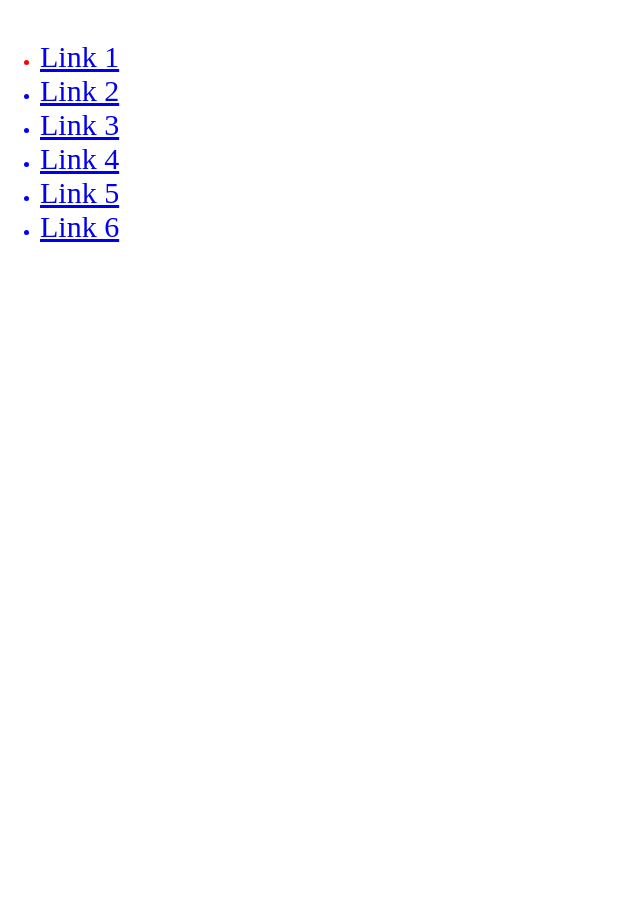
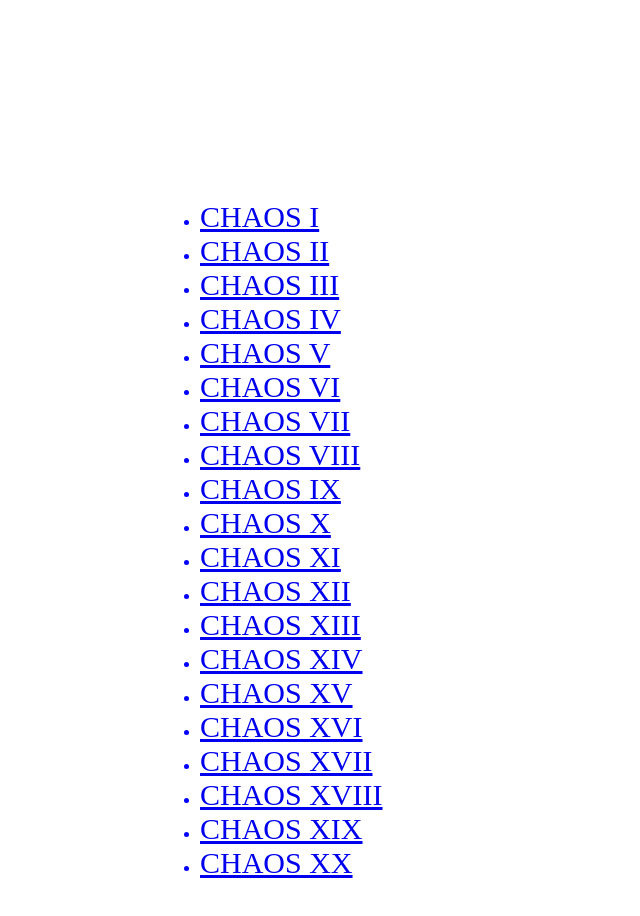
Before and after one commit to Liekegty/class-site, a plain HTML site: page index.html in a window 1280 px wide. Shown: the whole page, without its empty margins (0-640 px from the left). Before the commit the page ends 800 px from the top, so only its background shows below. Drawn offline with Linux system fonts and the light colour scheme.

Commit message:
class site

```diff
--- a/index.html
+++ b/index.html
@@ -4,6 +4,7 @@
 <title>Menu</title>
 
 <style>
+
 
 body, html, * {
     padding: 0;
@@ -12,7 +13,8 @@ body, html, * {
 
 ul {
     /*list-style: none;*/
-    padding: 40px;
+    padding: 200px;
+
     }
 
 a{
@@ -22,7 +24,7 @@ a{
 }
 
 a:visited {
-    color: gray;
+    color: lightgreen;
 }
 
 a:active {
@@ -32,12 +34,16 @@ a:active {
 }
 
 a:hover {
-color: red;
+color: black;
 }
 
 
 #red {
     color: red;
+}
+
+#black {
+    color: black;
 }
 
 .blue {
@@ -48,15 +54,36 @@ color: red;
 
 </head>
 <body>
+
+
+
 <ul>
 <!--this page will open in a new tab-->
-    <li id="red"><a href="pages/poem1.html">Link 1</a></li>
-    <li class="blue"><a href="pages/poem2.html" target="blank">Link 2</a></li>
+
+
+    <li class="blue"><a href=Pages/Poem1.html>CHAOS I</a></li>
+    <li class="blue"><a href=Pages/Poem2.html>CHAOS II</a></li>
+     <li class="blue"><a href=Pages/Poem3.html>CHAOS III</a></li>
+     <li class="blue"><a href=Pages/Poem4.html>CHAOS IV</a></li>
+     <li class="blue"><a href=Pages/Poem5.html>CHAOS V</a></li>
+     <li class="blue"><a href=Pages/Poem6.html>CHAOS VI</a></li>
+     <li class="blue"><a href=Pages/Poem7.html>CHAOS VII</a></li>
+     <li class="blue"><a href=Pages/Poem8.html>CHAOS VIII</a></li>
+     <li class="blue"><a href=Pages/Poem9.html>CHAOS IX</a></li>
+     <li class="blue"><a href=Pages/Poem10.html>CHAOS X</a></li>
+     <li class="blue"><a href=Pages/Poem11.html>CHAOS XI</a></li>
+     <li class="blue"><a href=Pages/Poem12.html>CHAOS XII</a></li>
+     <li class="blue"><a href=Pages/Poem13.html>CHAOS XIII</a></li>
+     <li class="blue"><a href=Pages/Poem14.html>CHAOS XIV</a></li>
+     <li class="blue"><a href=Pages/Poem15.html>CHAOS XV</a></li>
+     <li class="blue"><a href=Pages/Poem16.html>CHAOS XVI</a></li>
+     <li class="blue"><a href=Pages/Poem17.html>CHAOS XVII</a></li>
+     <li class="blue"><a href=Pages/Poem18.html>CHAOS XVIII</a></li>
+     <li class="blue"><a href=Pages/Poem19.html>CHAOS XIX</a></li>
+     <li class="blue"><a href=Pages/Poem20.html>CHAOS XX</a></li>
+
 <!--these pages will open in the same tab-->
-    <li class="blue"><a href="pages/poem3.html">Link 3</a></li>
-    <li class="blue"><a href="pages/poem4.html">Link 4</a></li>
-    <li class="blue"><a href="pages/poem5.html">Link 5</a></li>
-    <li class="blue"><a href="pages/poem6.html">Link 6</a></li>
+
 </ul>
 </body>
 </html>
```
Also changed, not shown: Pages/Poem1.html (+2 -0 lines), Pages/css/Poem1.css (+21 -0 lines).
